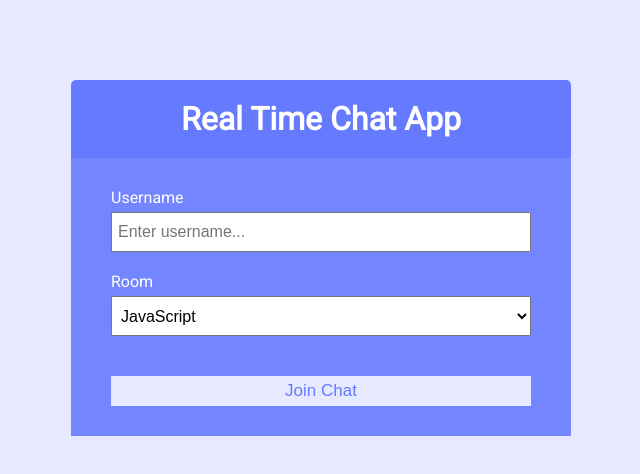
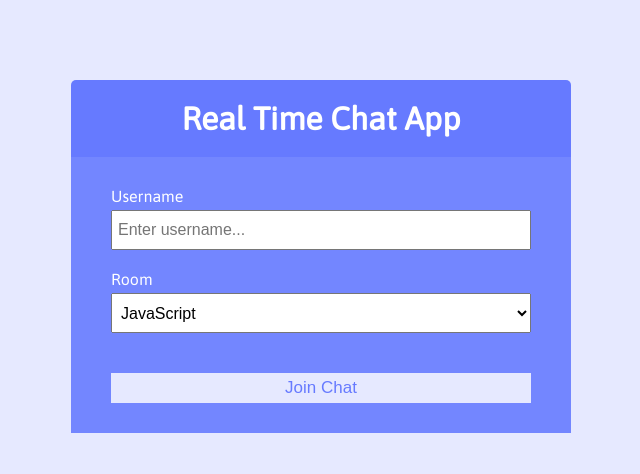
Before and after one commit to GarrettKent/Express-Real-Time-Chat, a website: page public/index.html in a window 1280 px wide. Shown: the full height of the page, 319-959 px from the left. Drawn offline with Linux system fonts and the light colour scheme.

Commit message:
Update style.css

```diff
--- a/public/css/style.css
+++ b/public/css/style.css
@@ -1,4 +1,4 @@
-@import url('https://fonts.googleapis.com/css?family=Roboto&display=swap');
+@import url('https://fonts.googleapis.com/css?family=Asap&display=swap');
 
 :root {
 	--dark-color-a: #667aff;
@@ -15,7 +15,7 @@
 }
 
 body {
-	font-family: 'Roboto', sans-serif;
+	font-family: 'Asap', sans-serif;
 	font-size: 16px;
 	background: var(--light-color);
 	margin: 20px;
```
